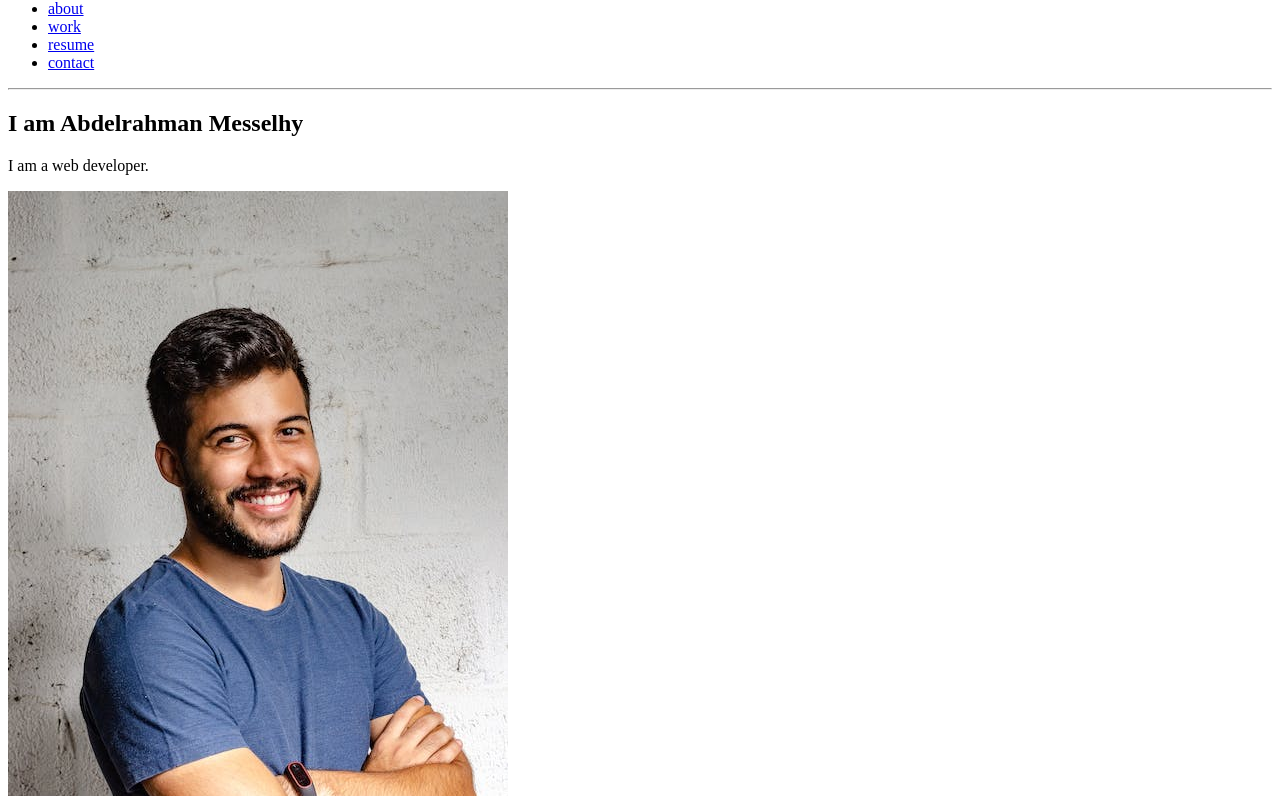
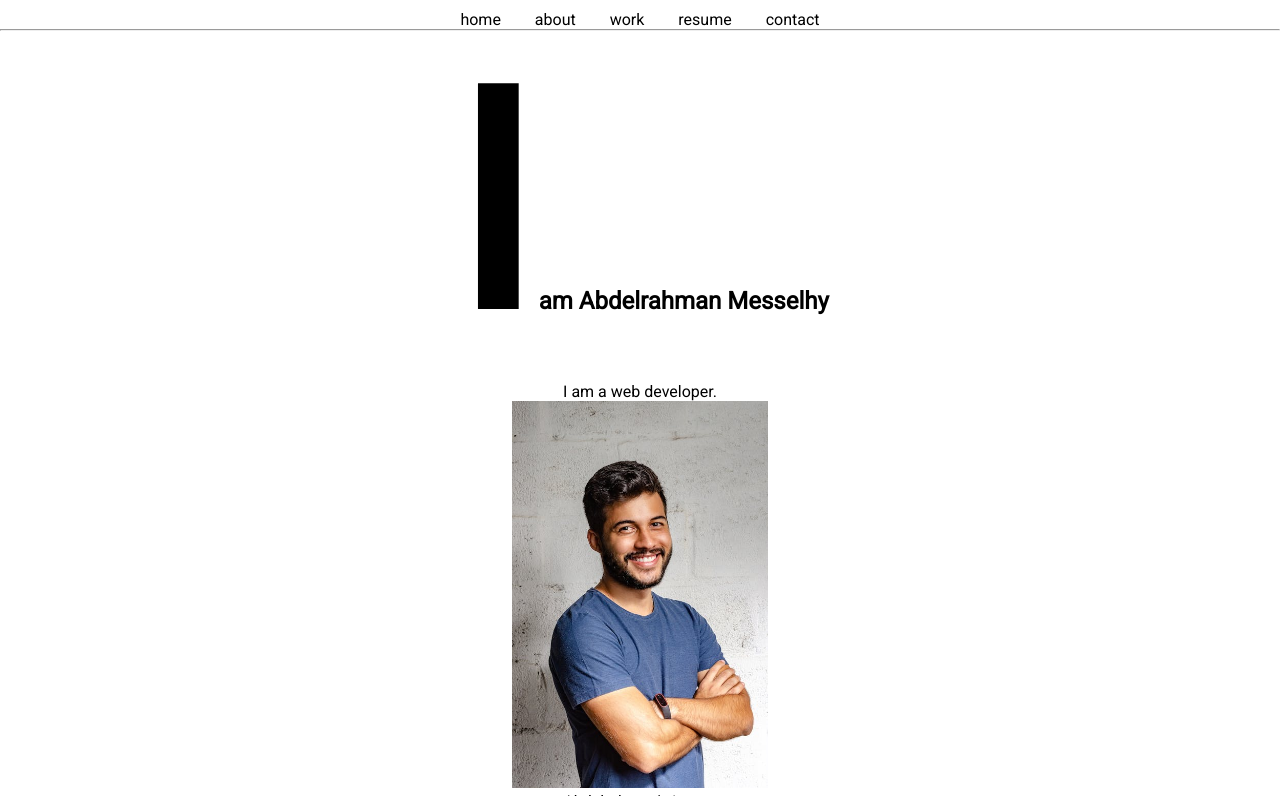
Before and after one commit to Messelhy32/gomycode-2, a plain HTML site: page index.html in a window 1280 px wide. Shown: the part 98-894 px from the top of the page. Drawn offline with Linux system fonts and the light colour scheme.

Commit message:
added style

```diff
--- a/index.html
+++ b/index.html
@@ -5,23 +5,27 @@
     <meta http-equiv="X-UA-Compatible" content="IE=edge">
     <meta name="viewport" content="width=device-width, initial-scale=1.0">
     <title>Portfolio</title>
+    <link rel="stylesheet" href="/styles.css">
+    <link rel="preconnect" href="https://fonts.googleapis.com">
+<link rel="preconnect" href="https://fonts.gstatic.com" crossorigin>
+<link href="https://fonts.googleapis.com/css2?family=Roboto&display=swap" rel="stylesheet">
 </head>
 <body>
     <header id="top">
         <h1>My Portfolio</h1>
         <nav>
             <ul>
-                <li><a href="#">home</a></li>
-                <li><a href="#about">about</a></li>
-                <li><a href="#work">work</a></li>
-                <li><a href="#resume">resume</a></li>
-                <li><a href="#contact">contact</a></li>
+                <li class="nav-links"><a href="#">home</a></li>
+                <li class="nav-links"><a href="#about">about</a></li>
+                <li class="nav-links"><a href="#work">work</a></li>
+                <li class="nav-links"><a href="#resume">resume</a></li>
+                <li class="nav-links"><a href="#contact">contact</a></li>
             </ul>
         </nav>
     </header>
     <hr>
     <main>
-        <h2>I am Abdelrahman Messelhy</h2>
+        <h2 class="test">I am Abdelrahman Messelhy</h2>
         <p>I am a web developer.</p>
         <img src="./male.jpeg" alt="abdelrahman's image">
         <figcaption>Abdelrahman's Image</figcaption>
--- /dev/null
+++ b/styles.css
@@ -0,0 +1,47 @@
+*{
+    margin: 0;
+    padding: 0;
+    box-sizing: border-box;
+}
+body{
+    text-align: center;
+    margin: 50px 0px 50px 0;
+    font-family: 'Roboto', sans-serif;
+}
+nav{
+    margin-top: 20px;
+}
+.test::first-letter{
+    font-weight: bold;
+    font-size: 300px;
+}
+li{
+    display: inline;
+}
+section{
+    margin: 20px 0 20px 0;
+}
+img{
+    width: 20%;
+}
+table{
+    margin: auto;
+}
+#about{
+    max-width: 500px;
+    margin-right: auto;
+    margin-left: auto;
+}
+a{
+    all: unset;
+}
+.nav-links > a{
+    text-decoration: none;
+    padding: 15px;
+
+}
+.nav-links > a:hover{
+    color: red;
+    cursor: pointer;
+
+}
```
